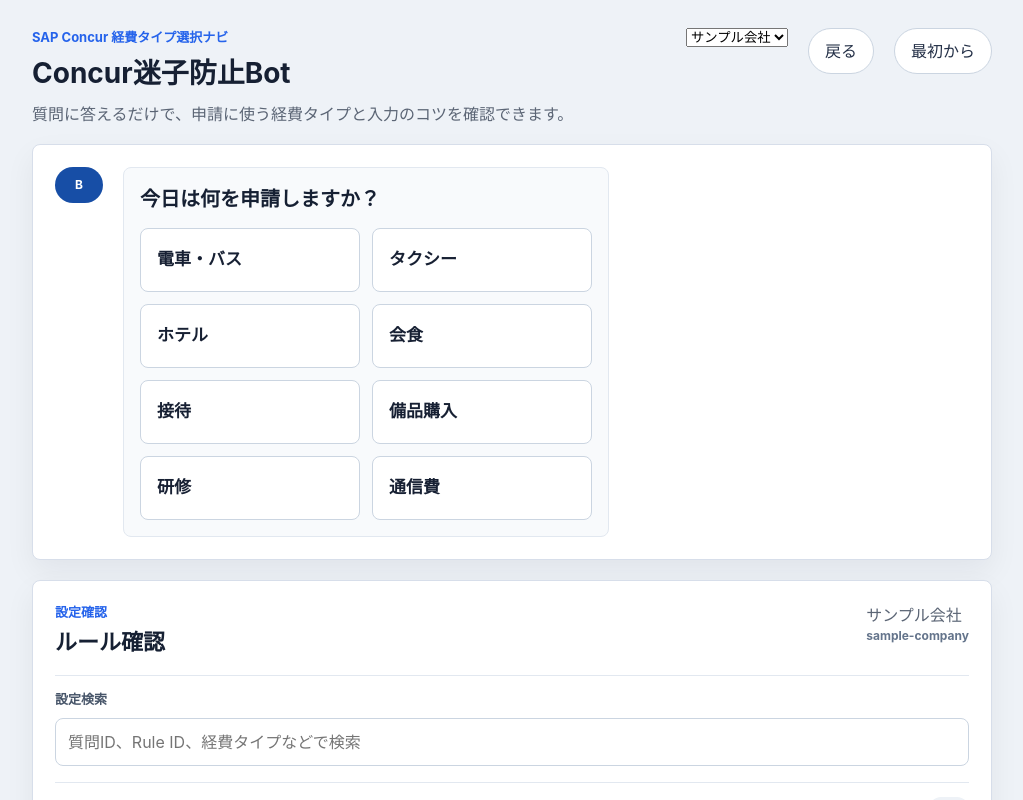
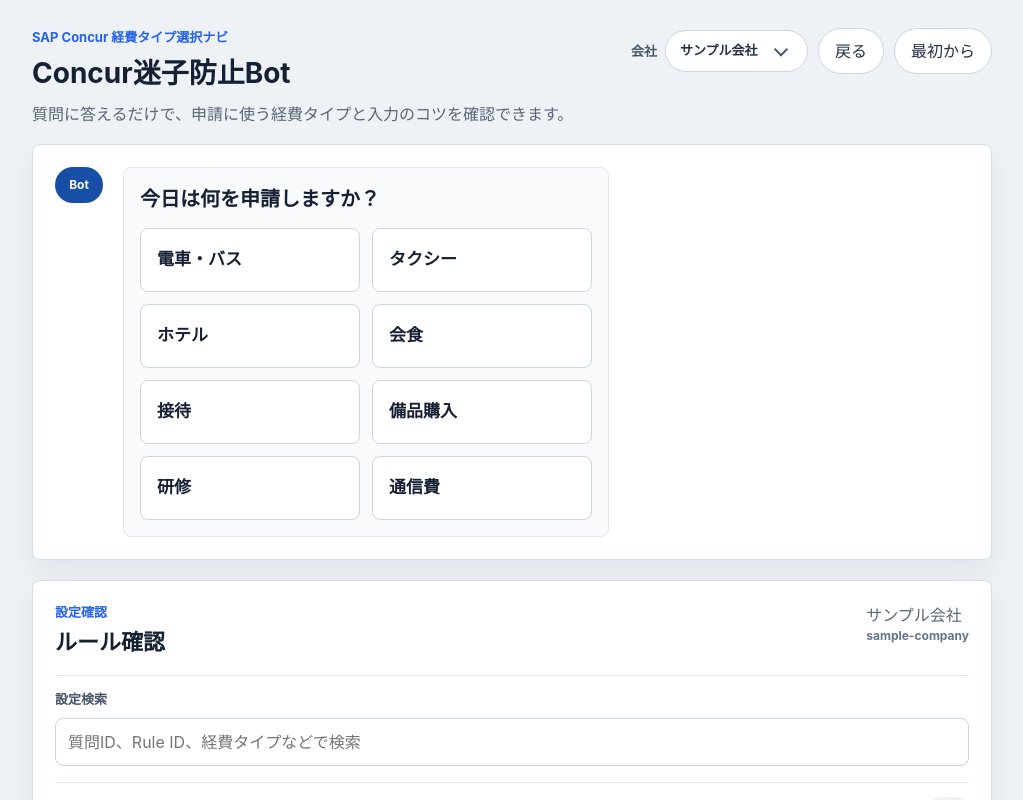
Before and after one commit to nanami96/concur-maigo-boshi-bot, a React (Vite) app: page / in a window 1280 px wide. Shown: the top 800 px of the page, without its empty margins (128-1151 px from the left). Built offline with nearby package versions, Linux system fonts and the light colour scheme.

Commit message:
style: improve company selector arrow

```diff
--- a/src/App.jsx
+++ b/src/App.jsx
@@ -10,7 +10,7 @@ import RuleOverview from "./RuleOverview";
 function ChatMessage({ speaker = "bot", children }) {
   return (
     <div className={`messageRow ${speaker}`}>
-      <div className="avatar">{speaker === "bot" ? "B" : "あなた"}</div>
+      <div className="avatar">{speaker === "bot" ? "Bot" : "あなた"}</div>
       <div className="messageBubble">{children}</div>
     </div>
   );
@@ -147,7 +147,11 @@ export default function App() {
             質問に答えるだけで、申請に使う経費タイプと入力のコツを確認できます。
           </p>
         </div>
+        <div className="headerActions">
           {!isPublicDemo && (
+            <label className="companySelector">
+              <span className="companySelectorLabel">会社</span>
+              <span className="companySelectWrap">
                 <select
                   aria-label="会社を選択"
                   value={companyId}
@@ -159,6 +163,8 @@ export default function App() {
                     </option>
                   ))}
                 </select>
+              </span>
+            </label>
           )}
           <button
             className="resetButton"
@@ -171,6 +177,7 @@ export default function App() {
           <button className="resetButton" type="button" onClick={resetAnswers}>
             最初から
           </button>
+        </div>
       </header>
 
       <section className="chatPanel" aria-label="Concur迷子防止Botの質問">
--- a/src/styles.css
+++ b/src/styles.css
@@ -81,17 +81,40 @@ button {
   line-height: 1;
 }
 
+.companySelectWrap {
+  position: relative;
+  display: inline-flex;
+  max-width: 220px;
+  color: #475569;
+}
+
 .companySelector select {
   min-height: 42px;
+  width: 100%;
   max-width: 220px;
   border: 1px solid #cbd5e1;
   border-radius: 999px;
   background: #ffffff;
   color: #243047;
-  padding: 9px 28px 9px 14px;
+  padding: 9px 48px 9px 14px;
+  appearance: none;
+  -webkit-appearance: none;
   font: inherit;
   font-weight: 600;
   cursor: pointer;
+}
+
+.companySelectWrap::after {
+  content: "";
+  position: absolute;
+  right: 22px;
+  top: 50%;
+  width: 8px;
+  height: 8px;
+  border-right: 2px solid currentColor;
+  border-bottom: 2px solid currentColor;
+  pointer-events: none;
+  transform: translateY(-65%) rotate(45deg);
 }
 
 .companySelector select:hover {
@@ -1134,6 +1157,11 @@ button {
     flex: 1 1 220px;
   }
 
+  .companySelectWrap {
+    flex: 1 1 auto;
+    min-width: 0;
+  }
+
   .companySelector select {
     flex: 1 1 auto;
     min-width: 0;
```
Lines whose indentation alone changed are shown as unchanged.
